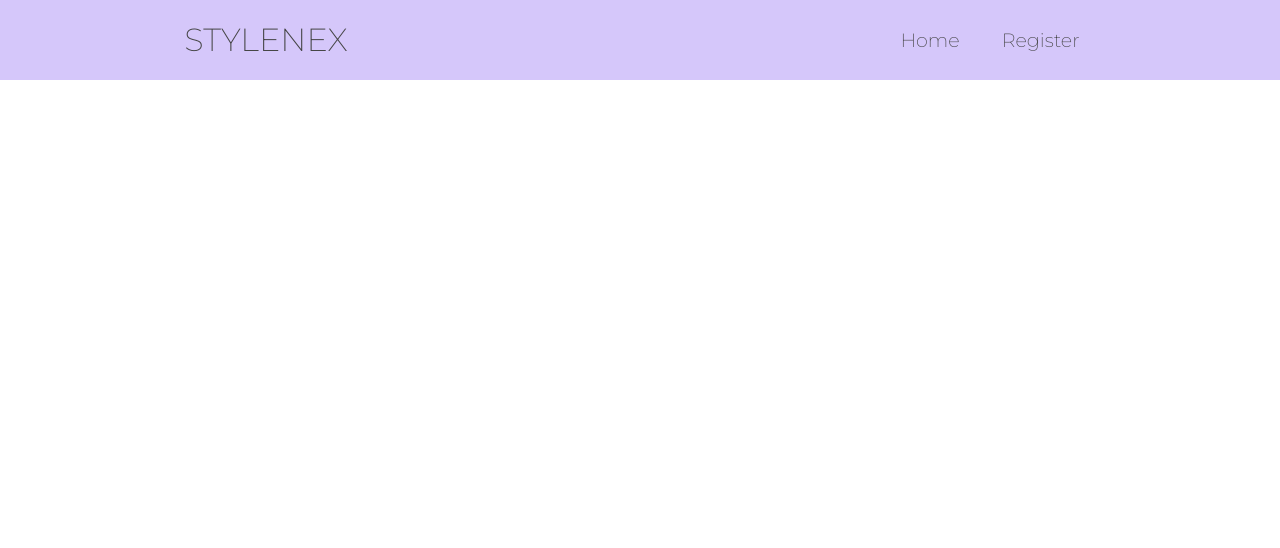
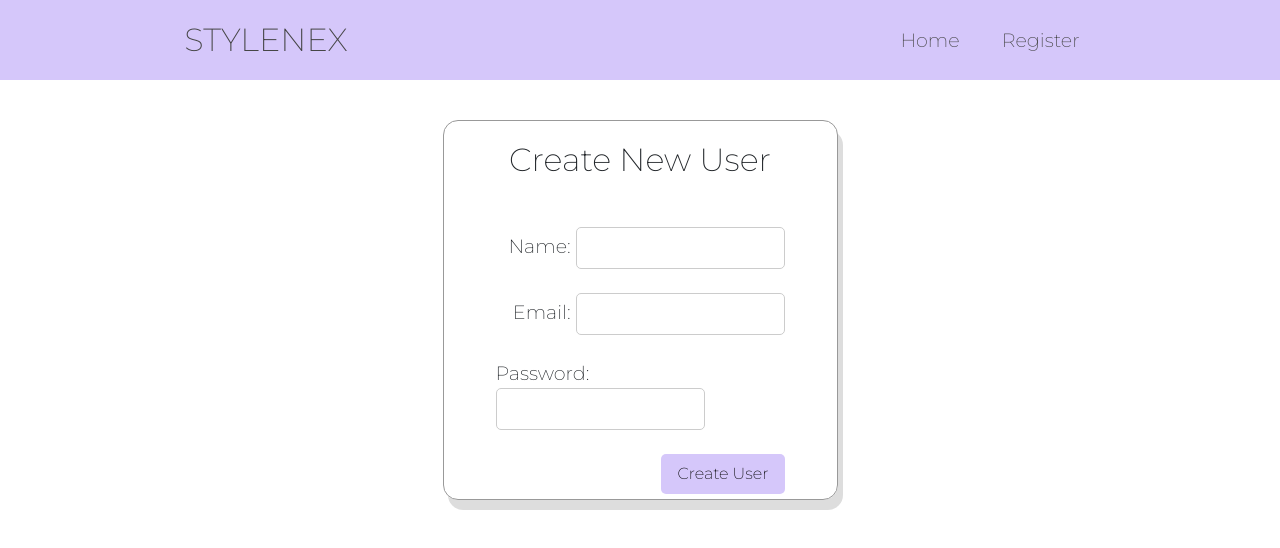
Before and after one commit to jainsakshi2395/PersonalizedOutfitStylist, a React (Create React App) app in the folder react/: page /newuser in a window 1280 px wide. Shown: the top 548 px of the page. Built offline with nearby package versions, Linux system fonts and the light colour scheme.

Commit message:
NewUser page and amplify integration

```diff
--- a/react/package.json
+++ b/react/package.json
@@ -3,9 +3,11 @@
   "version": "0.1.0",
   "private": true,
   "dependencies": {
+    "@aws-amplify/ui-react": "^1.2.23",
     "@testing-library/jest-dom": "^5.16.5",
     "@testing-library/react": "^13.4.0",
     "@testing-library/user-event": "^13.5.0",
+    "aws-amplify": "^4.3.5",
     "axios": "^1.3.5",
     "bootstrap": "^5.2.2",
     "react": "^18.2.0",
@@ -13,7 +15,7 @@
     "react-dom": "^18.2.0",
     "react-redux": "^8.0.5",
     "react-router-dom": "^6.4.3",
-    "react-scripts": "^2.1.3",
+    "react-scripts": "^5.0.1",
     "react-tabs": "^6.0.1",
     "redux": "^4.2.1",
     "redux-thunk": "^2.4.2",
--- a/react/src/App.js
+++ b/react/src/App.js
@@ -5,6 +5,7 @@ import Register from './pages/Register';
 import Upload from './pages/Upload';
 import Recommend from './pages/Recommend';
 import Details from './pages/Details';
+import NewUser from './pages/NewUser';
 import { Provider } from 'react-redux';
 import './App.css';
 import store from './store';
@@ -22,6 +23,7 @@ function App() {
             <Route exact path='/register' element={<Register />} />
             <Route exact path='/recommend' element={<Recommend />} />
             <Route exact path='/details' element={<Details />} />
+            <Route exact path='/newuser' element={<NewUser />} />
           </Routes>
         </Router>
       </div>
--- /dev/null
+++ b/react/src/pages/NewUser.css
@@ -0,0 +1,49 @@
+.new-user-form {
+    display: flex;
+    flex-direction: column;
+    align-items: end;
+    margin: 2rem;
+  }
+
+  .form-label {
+    display: block;
+    margin: 1rem 0;
+    font-size: 1.2rem;
+  }
+
+  .form-input {
+    padding: 0.5rem;
+    border-radius: 5px;
+    border: 1px solid #ccc;
+    font-size: 1rem;
+  }
+
+  .form-submit {
+    margin-top: 1rem;
+    padding: 0.5rem 1rem;
+    border-radius: 5px;
+    border: none;
+    background-color: #d5c7fa;
+    color: #000;
+    font-size: 1rem;
+    cursor: pointer;
+    transition: background-color 0.2s ease-in-out;
+  }
+
+  .form-submit:hover {
+    background-color: #1565c0;
+  }
+
+  .content-box2 {
+    margin: 30px auto;
+    width: 395px;
+    height: 380px;
+    border: solid 0.5px #999999;
+    border-radius: 15px;
+    box-shadow: 5px 10px #ddd;
+    padding: 20px;
+}
+
+.content-title {
+    text-align: center;
+  }
--- /dev/null
+++ b/react/src/pages/NewUser.js
@@ -0,0 +1,66 @@
+import React, { useEffect, useRef, useState } from 'react';
+import "./NewUser.css";
+
+import  Amplify, { API } from 'aws-amplify';
+// import awsconfig from './aws-exports';
+
+// Amplify.configure(awsconfig);
+
+function NewUserForm() {
+
+
+  // Define state variables for the form fields
+  const [name, setName] = useState('');
+  const [email, setEmail] = useState('');
+  const [password, setPassword] = useState('');
+
+//NOTE: replace 'myApiName' with the name of your backend API, and 'users' with the appropriate endpoint path for creating new users in your API.
+    const handleSubmit = async (event) => {
+        event.preventDefault();
+
+        // Create a new user object
+        const newUser = {
+          name: name,
+          email: email,
+          password: password
+        };
+
+        try {
+          // Send a POST request to your backend API
+          const result = await API.post('myApiName', '/users', { body: newUser });
+          console.log('Created new user:', result);
+
+          // Clear the form fields
+          setName('');
+          setEmail('');
+          setPassword('');
+        } catch (error) {
+          console.error('Error creating new user:', error);
+        }
+      };
+
+
+  return (
+    <div className='recommend'>
+        <div class="container">
+            <div className='content-box2'>
+                <h2 className='content-title'>Create New User</h2>
+                <form onSubmit={handleSubmit} className="new-user-form">
+                    <label className="form-label">
+                        Name: <input className="form-input" type="text" value={name} onChange={(e) => setName(e.target.value)} />
+                    </label>
+                    <label className="form-label">
+                        Email: <input className="form-input" type="email" value={email} onChange={(e) => setEmail(e.target.value)} />
+                    </label>
+                    <label className="form-label">
+                        Password: <input className="form-input" type="password" value={password} onChange={(e) => setPassword(e.target.value)} />
+                    </label>
+                    <button className="form-submit" type="submit">Create User</button>
+                </form>
+            </div>
+        </div>
+    </div>
+  );
+}
+
+export default NewUserForm;
```
Also changed, not shown: 1 other file (tests, documents, lock files or other folders).
